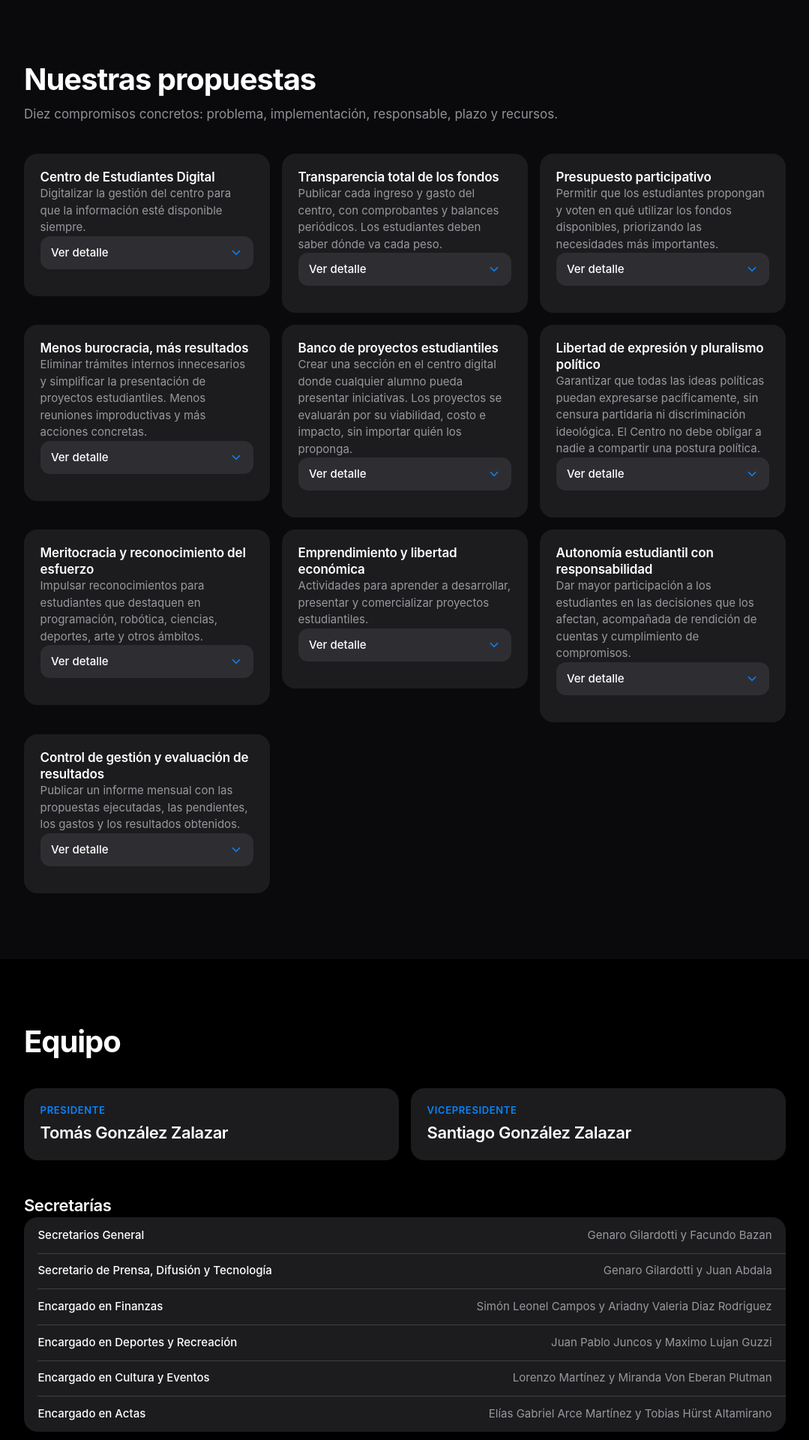
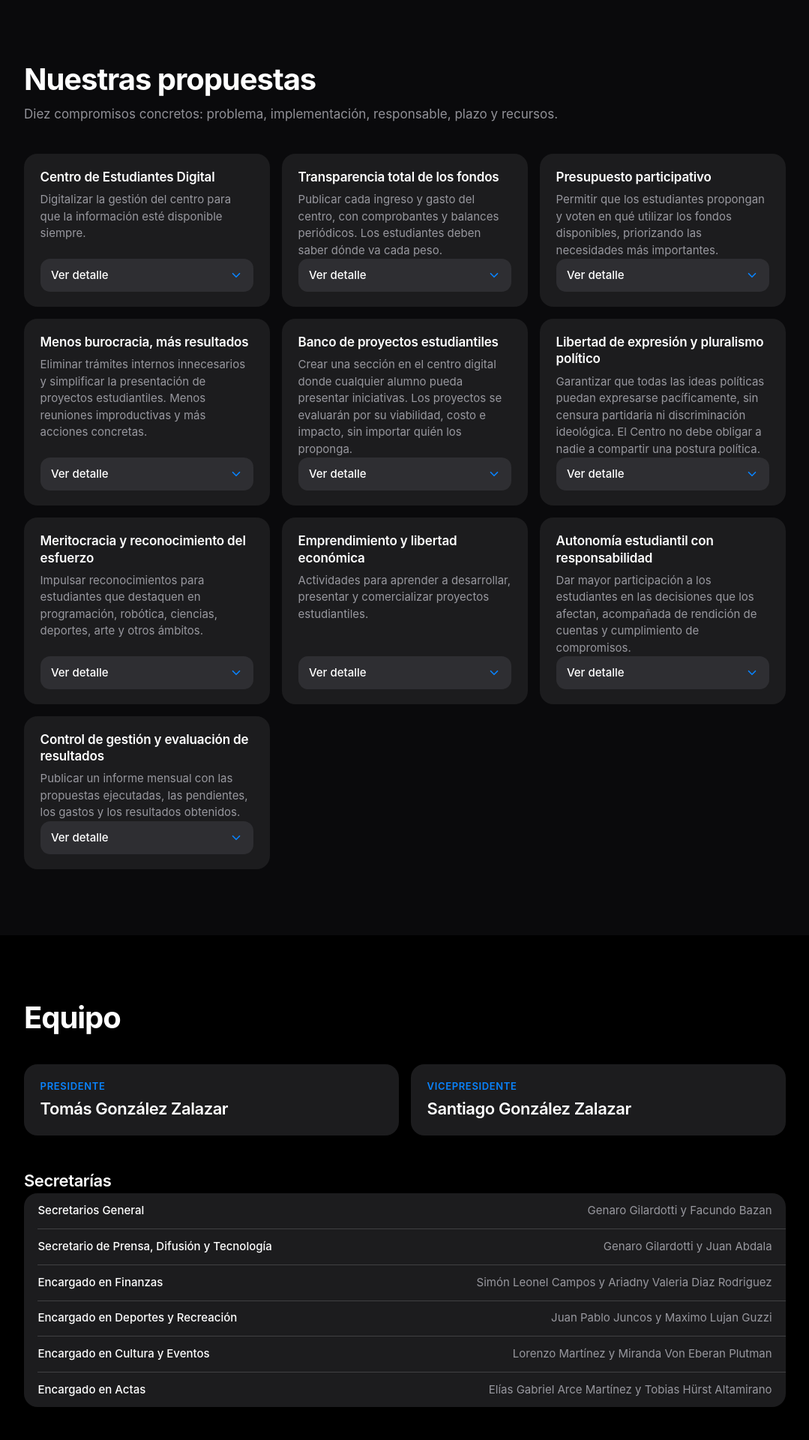
Before and after one commit to Tomas6941/LALP, a Flask app: page / in a window 1280 px wide. Shown: the part 1421-3341 px from the top of the page at 75% size, without its empty margins (100-1179 px from the left). Run offline with Flask 3, Linux system fonts and the light colour scheme.

Commit message:
Revert "Propuestas: 3 columnas rigidas; abrir una mueve solo su columna"
This reverts commit 17a7823fcdd5d9bb3008af98c15b316c56ef4a92.

```diff
--- a/app/templates/partials/_propuestas.html
+++ b/app/templates/partials/_propuestas.html
@@ -5,10 +5,9 @@
       <p class="sec__sub">Diez compromisos concretos: problema, implementación, responsable, plazo y recursos.</p>
     </header>
 
-    <div class="cards cards--3 cards--propuestas" data-card-grid data-cols="3">
+    <div class="cards cards--3">
       {% for p in propuestas %}
       <article class="card card--disclosure" data-card data-reveal>
-        <div class="card__main">
         <h3 class="card__title">{{ p.titulo }}</h3>
         <p class="card__text">{{ p.objetivo }}</p>
 
@@ -17,7 +16,6 @@
           <span data-card-label>Ver detalle</span>
           <svg class="disclosure__chevron" viewBox="0 0 24 24" aria-hidden="true"><path d="M6 9l6 6 6-6"/></svg>
         </button>
-        </div>
 
         <div class="disclosure__panel" id="detalle-{{ p.id }}" data-card-detail>
           <div class="disclosure__inner">
--- a/public/static/css/styles.css
+++ b/public/static/css/styles.css
@@ -658,36 +658,10 @@ button {
   }
 }
 
-/* Nota: el listado de propuestas usa .cards--propuestas (absoluto, ver abajo)
-   y no depende de estas columnas. */
 @media (min-width: 980px) {
   .cards--3 {
     grid-template-columns: repeat(3, minmax(0, 1fr));
   }
-}
-
-/* Propuestas: grilla rígida de 3 columnas x 4 filas. El ancho y la posición
-   de cada card los pone main.js con `transform`, así al abrir una propuesta
-   sólo se mueven las de su columna: las de los costados no se enteran. */
-.cards--propuestas {
-  position: relative;
-  display: block;
-  padding: 0;
-}
-
-.cards--propuestas > .card--disclosure {
-  position: absolute;
-  top: 0;
-  left: 0;
-  will-change: transform;
-  transform: translate(var(--x, 0px), var(--y, 0px));
-  transition: transform 0.3s var(--ease-out);
-}
-
-/* Al medir de nuevo (carga, fuentes, resize) el reacomodo es instantáneo:
-   animar ahí daría un barrido entre layouts. */
-.cards--propuestas.cards--reposicionando > .card--disclosure {
-  transition: none;
 }
 
 .card {
@@ -699,14 +673,6 @@ button {
 .card--disclosure {
   display: flex;
   flex-direction: column;
-  gap: 1rem;
-}
-
-/* Título, texto y botón: sin margen propio, el ritmo lo da el gap del flex. */
-.card--disclosure .card__title,
-.card--disclosure .card__text,
-.card--disclosure .disclosure {
-  margin-top: 0;
 }
 
 .card__kicker {
@@ -749,6 +715,7 @@ button {
   justify-content: space-between;
   gap: 0.75rem;
   width: 100%;
+  margin-top: 1.15rem;
   min-height: 44px;
   padding: 0.6rem 0.9rem;
   border: 0;
@@ -786,10 +753,14 @@ button {
   transform: rotate(180deg);
 }
 
-/* La grilla de propuestas se posiciona desde JS: cada card es absoluta y se
-   ubica con translate(x, y). Abrir una propuesta sólo empuja su columna, no
-   la fila entera; por eso ya no hay estiramiento de celdas ni altura que
-   compartir. Ver "Disclosures de propuestas" en main.js. */
+/* La grilla estira cada fila a la card más alta. Mientras una propuesta está
+   desplegada (o cerrándose), la que crece o colapsa mide su propio contenido
+   en vez de estirarse a la fila: sus compañeras conservan la altura congelada
+   por JS, así que sólo se desplazan las filas de abajo. */
+.card--disclosure.is-open,
+.card--disclosure.is-closing {
+  align-self: start;
+}
 
 .disclosure__panel {
   display: grid;
@@ -1265,27 +1236,16 @@ button {
   .hero__reveal--4 { animation-delay: 0.27s; }
   .hero__reveal--5 { animation-delay: 0.35s; }
 
-  /* Reveals al hacer scroll: sólo con JS activo, para no ocultar contenido.
-     Las cards de propuestas quedan fuera: su transform lo compone main.js con
-     las variables --x/--y, así que el reveal ahí es sólo opacidad. */
-  html.has-js [data-reveal]:not(.card--disclosure) {
+  /* Reveals al hacer scroll: sólo con JS activo, para no ocultar contenido */
+  html.has-js [data-reveal] {
     opacity: 0;
     transform: translateY(14px);
     transition: opacity 0.45s var(--ease-out), transform 0.45s var(--ease-out);
   }
 
-  html.has-js [data-reveal]:not(.card--disclosure).is-visible {
+  html.has-js [data-reveal].is-visible {
     opacity: 1;
     transform: none;
-  }
-
-  html.has-js .card--disclosure[data-reveal] {
-    opacity: 0;
-    transition: opacity 0.45s var(--ease-out);
-  }
-
-  html.has-js .card--disclosure[data-reveal].is-visible {
-    opacity: 1;
   }
 
   html.has-js .cards > [data-reveal]:nth-child(2),
@@ -1326,8 +1286,7 @@ button {
   .nav__link,
   .disclosure,
   .disclosure__chevron,
-  .disclosure__panel,
-  .cards--propuestas > .card--disclosure {
+  .disclosure__panel {
     transition: none !important;
   }
 
--- a/public/static/js/main.js
+++ b/public/static/js/main.js
@@ -101,118 +101,98 @@
   }
 
   /* --- Disclosures de propuestas --------------------------------------
-     Grilla rígida de 3 columnas. Al abrir una propuesta:
-     - las tarjetas de los costados (misma fila) se quedan en su lugar;
-     - las filas de abajo bajan; las de arriba no se mueven.
-
-     Cómo: cada tarjeta sale del flujo (position: absolute en CSS) y main.js
-     le fija --x/--y según su columna y el borde inferior de la fila previa.
-     El CSS compone `transform: translate(var(--x), var(--y))` con transición,
-     así que reposicionar es sólo animar transform: sin reflow y sin que las
-     filas del grid se estiren entre sí.
-
-     El ancho, que antes daba el grid, lo fija también el JS (y se recalcula
-     en `resize`). */
+     La grilla estira cada fila a la card más alta, así que al desplegar una
+     propuesta se estiraban también sus compañeras de fila. Para que sólo se
+     desplacen las filas de abajo: al abrir se congela la altura previa de las
+     cerradas (la fila en su estado normal) y la abierta mide su contenido.
+     Al volver a cerrar todo, se liberan las alturas. */
+  var panelMs = reduceMotion ? 0 : 340; // duración del panel + margen
   var grillas = [];
+  var alturasPorGrilla = new WeakMap(); // grilla -> number[] | null
+  var cierresPorCard = new WeakMap(); // card -> timeout del cierre
 
   var cardsDe = function (grid) {
     return Array.prototype.slice.call(grid.querySelectorAll("[data-card]"));
   };
 
-  var aNumero = function (v) {
-    var n = parseFloat(v);
-    return isNaN(n) ? 0 : n;
+  // Abierta o cerrándose: las dos siguen creciendo o colapsando con el panel.
+  var estaAnimandose = function (card) {
+    return (
+      card.classList.contains("is-open") ||
+      card.classList.contains("is-closing")
+    );
   };
 
-  var columnasDe = function (grid) {
-    return Math.max(1, parseInt(grid.getAttribute("data-cols"), 10) || 1);
+  var congelarAlturas = function (grid) {
+    var previas = alturasPorGrilla.get(grid);
+    if (!previas) return;
+    cardsDe(grid).forEach(function (card, i) {
+      var alto = previas[i] + "px";
+      card.style.minHeight = alto;
+      card.style.height = estaAnimandose(card) ? "" : alto;
+    });
   };
 
-  // Alto que ocupa una card en la grilla. No sirve `offsetHeight` a secas:
-  // abrir y cerrar animan grid-template-rows, y en el frame del click el
-  // layout todavía es el viejo. En cambio el bloque de arriba (.card__main),
-  // el padding y el gap son constantes; sólo el panel varía, y su contenido
-  // se mide con scrollHeight (estable en cualquier punto de la animación):
-  //
-  //   alto = main + padding + gap + (abierto ? contenido del panel : 0)
-  var altoDe = function (card) {
-    var main = card.querySelector(".card__main");
-    var inner = card.querySelector("[data-card-detail] .disclosure__inner");
-    if (!main || !inner) return card.offsetHeight;
-
-    var cs = getComputedStyle(card);
-    var padding = aNumero(cs.paddingTop) + aNumero(cs.paddingBottom);
-    var gap = aNumero(cs.rowGap);
-    var abierto = card.classList.contains("is-open");
-
-    return main.offsetHeight + padding + gap + (abierto ? inner.scrollHeight : 0);
+  var liberarAlturas = function (grid) {
+    alturasPorGrilla.set(grid, null);
+    cardsDe(grid).forEach(function (card) {
+      card.style.height = "";
+      card.style.minHeight = "";
+      card.style.alignSelf = "";
+    });
   };
 
-  // Recoloca toda la grilla en filas rígidas: cada fila la marca la card más
-  // alta de esa fila (x por columna, y por el borde inferior de la anterior).
-  // `sinAnimacion` se usa al medir de nuevo (carga, fuentes, resize): ahí el
-  // salto debe ser instantáneo, no un deslizamiento.
-  var colocar = function (grid, sinAnimacion) {
-    var cols = columnasDe(grid);
-    var borde = grid.getBoundingClientRect().width;
-    var gap = aNumero(getComputedStyle(grid).gap);
-    var ancho = (borde - gap * (cols - 1)) / cols;
-    var cards = cardsDe(grid);
-    var alturas = [];
-    var y = 0;
-    var i;
-
-    if (sinAnimacion) grid.classList.add("cards--reposicionando");
-
-    // 1) Fijar el ancho antes de medir: cambia el alto del texto.
-    for (i = 0; i < cards.length; i++) cards[i].style.width = ancho + "px";
-
-    // 2) Medir el alto real de cada card (estado lógico, no animado).
-    for (i = 0; i < cards.length; i++) alturas.push(altoDe(cards[i]));
-
-    // 3) Colocar en filas rígidas y fijar el alto de la grilla.
-    for (i = 0; i < cards.length; i++) {
-      var fila = Math.floor(i / cols);
-      var col = i % cols;
-
-      if (col === 0 && fila > 0) {
-        // Borde superior de esta fila: alto máximo de la fila anterior.
-        var previo = 0;
-        for (var k = (fila - 1) * cols; k < fila * cols && k < cards.length; k++) {
-          previo = Math.max(previo, alturas[k]);
-        }
-        y += previo + gap;
-      }
-
-      cards[i].style.setProperty("--x", col * (ancho + gap) + "px");
-      cards[i].style.setProperty("--y", y + "px");
-    }
-
-    var ultimaFila = Math.floor((cards.length - 1) / cols);
-    var ultimoAlto = 0;
-    for (i = ultimaFila * cols; i < cards.length; i++) {
-      ultimoAlto = Math.max(ultimoAlto, alturas[i]);
-    }
-    grid.style.height = y + ultimoAlto + "px";
-
-    if (sinAnimacion) {
-      void grid.offsetWidth; // fuerza reflow para asentar la posición
-      grid.classList.remove("cards--reposicionando");
-    }
+  var aplicarAlturas = function (grid) {
+    if (cardsDe(grid).some(estaAnimandose)) congelarAlturas(grid);
+    else liberarAlturas(grid);
   };
 
-  var rehacer = function (grid) {
-    if (grid) colocar(grid);
-  };
+  // Con un resize el texto cambia de línea y las alturas congeladas quedan
+  // viejas: se remiden las cerradas en su estado natural y se re-congelan.
+  var remedirGrilla = function (grid) {
+    var previas = alturasPorGrilla.get(grid);
+    if (!previas) return;
+    var cards = cardsDe(grid);
 
-  var reposicionar = function (grid) {
-    if (grid) colocar(grid, true);
+    cards.forEach(function (card) {
+      if (estaAnimandose(card)) return;
+      card.style.height = "auto";
+      card.style.minHeight = "0";
+      card.style.alignSelf = "start";
+    });
+
+    // Una sola pasada de layout: posición -> alto natural mayor de esa fila.
+    var tops = cards.map(function (card) {
+      return card.offsetTop;
+    });
+    var porFila = {};
+    cards.forEach(function (card, i) {
+      if (estaAnimandose(card)) return;
+      porFila[tops[i]] = Math.max(porFila[tops[i]] || 0, card.offsetHeight);
+    });
+
+    var nuevas = cards.map(function (card, i) {
+      var alto = porFila[tops[i]];
+      var activa = estaAnimandose(card);
+      card.style.alignSelf = "";
+      if (alto === undefined) {
+        // Fila sin compañeras cerradas: sólo la abierta, que mide su contenido.
+        card.style.height = activa ? "" : previas[i] + "px";
+        card.style.minHeight = activa ? "" : previas[i] + "px";
+        return previas[i];
+      }
+      card.style.height = activa ? "" : alto + "px";
+      card.style.minHeight = alto + "px";
+      return alto;
+    });
+
+    alturasPorGrilla.set(grid, nuevas);
   };
 
   document.querySelectorAll("[data-card-toggle]").forEach(function (btn) {
     var card = btn.closest("[data-card]");
     if (!card) return;
-    var grid = card.closest("[data-card-grid]") || card.closest(".cards");
+    var grid = card.closest(".cards");
     var detail = card.querySelector("[data-card-detail]");
     var label = btn.querySelector("[data-card-label]");
 
@@ -220,36 +200,56 @@
 
     btn.addEventListener("click", function () {
       var abierto = !card.classList.contains("is-open");
+
+      // Se mide antes de abrir: es la fila en su estado normal, la altura
+      // exacta que sus compañeras tienen que conservar.
+      if (abierto && grid && !alturasPorGrilla.get(grid)) {
+        alturasPorGrilla.set(
+          grid,
+          cardsDe(grid).map(function (c) {
+            return c.offsetHeight;
+          })
+        );
+      }
+
+      var cierre = cierresPorCard.get(card);
+      if (cierre) {
+        clearTimeout(cierre);
+        cierresPorCard.delete(card);
+      }
+
       card.classList.toggle("is-open", abierto);
+      card.classList.toggle("is-closing", !abierto);
       if (detail) detail.classList.toggle("is-open", abierto);
       btn.setAttribute("aria-expanded", String(abierto));
       if (label) label.textContent = abierto ? "Ocultar detalle" : "Ver detalle";
-      rehacer(grid);
+
+      if (!grid) return;
+
+      if (!abierto) {
+        // Sigue "is-closing" hasta que el panel termina de colapsar: si no,
+        // sus compañeras se estirarían con la altura que se acaba de soltar.
+        cierresPorCard.set(
+          card,
+          setTimeout(function () {
+            cierresPorCard.delete(card);
+            card.classList.remove("is-closing");
+            aplicarAlturas(grid);
+          }, panelMs)
+        );
+      }
+
+      aplicarAlturas(grid);
     });
   });
 
-  // El ancho y las alturas dependen del viewport y de las fuentes: se
-  // recoloca al terminar de cargar, cuando las fuentes están listas y al
-  // redimensionar.
-  var recolocarTodas = function () {
-    window.requestAnimationFrame(function () {
-      grillas.forEach(reposicionar);
-    });
-  };
-
-  window.addEventListener("load", recolocarTodas);
-
-  if (document.fonts && document.fonts.ready) {
-    document.fonts.ready.then(recolocarTodas);
-  }
-
-  var remide = 0;
+  var remedicion = 0;
   window.addEventListener("resize", function () {
-    clearTimeout(remide);
-    remide = setTimeout(recolocarTodas, 120);
+    clearTimeout(remedicion);
+    remedicion = setTimeout(function () {
+      grillas.forEach(remedirGrilla);
+    }, 150);
   });
-
-  grillas.forEach(reposicionar);
 
   /* --- Reveals al hacer scroll ---------------------------------------- */
   var reveals = document.querySelectorAll("[data-reveal]");
```
Lines whose indentation alone changed are shown as unchanged.
